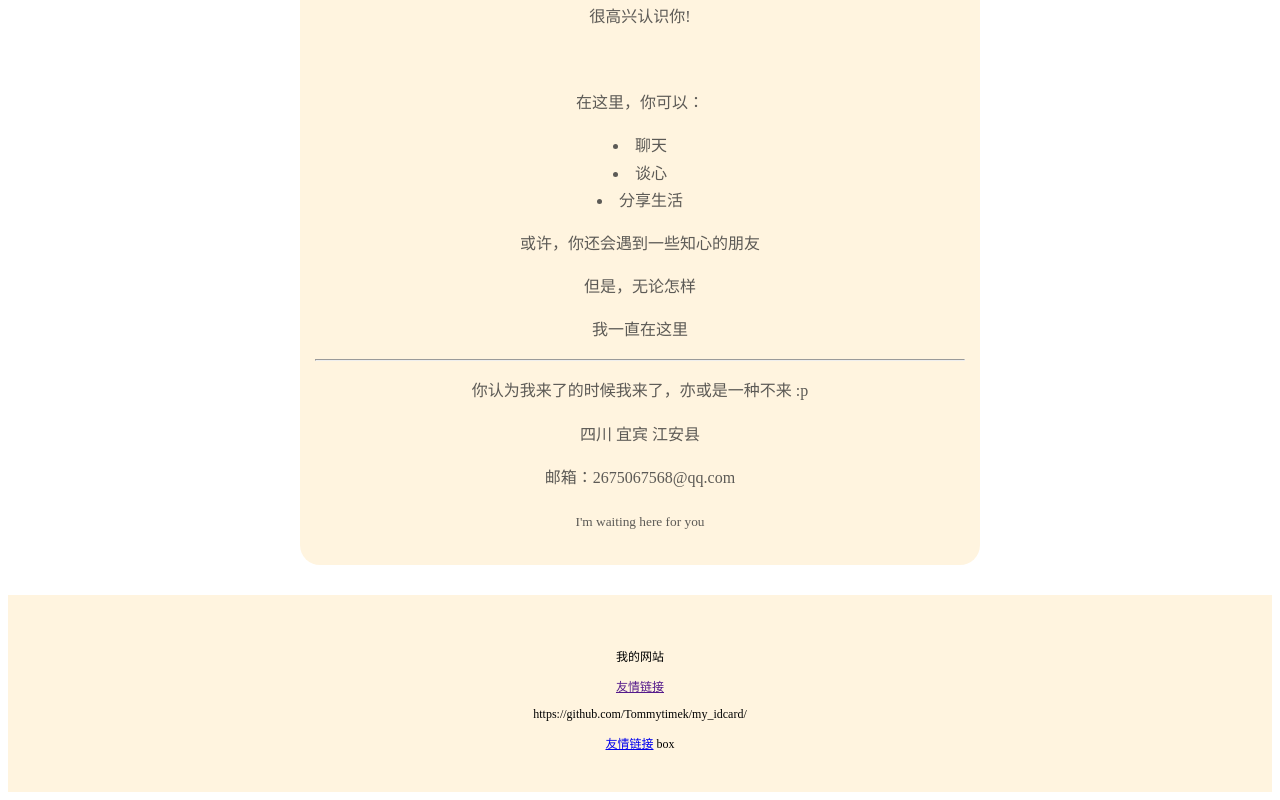
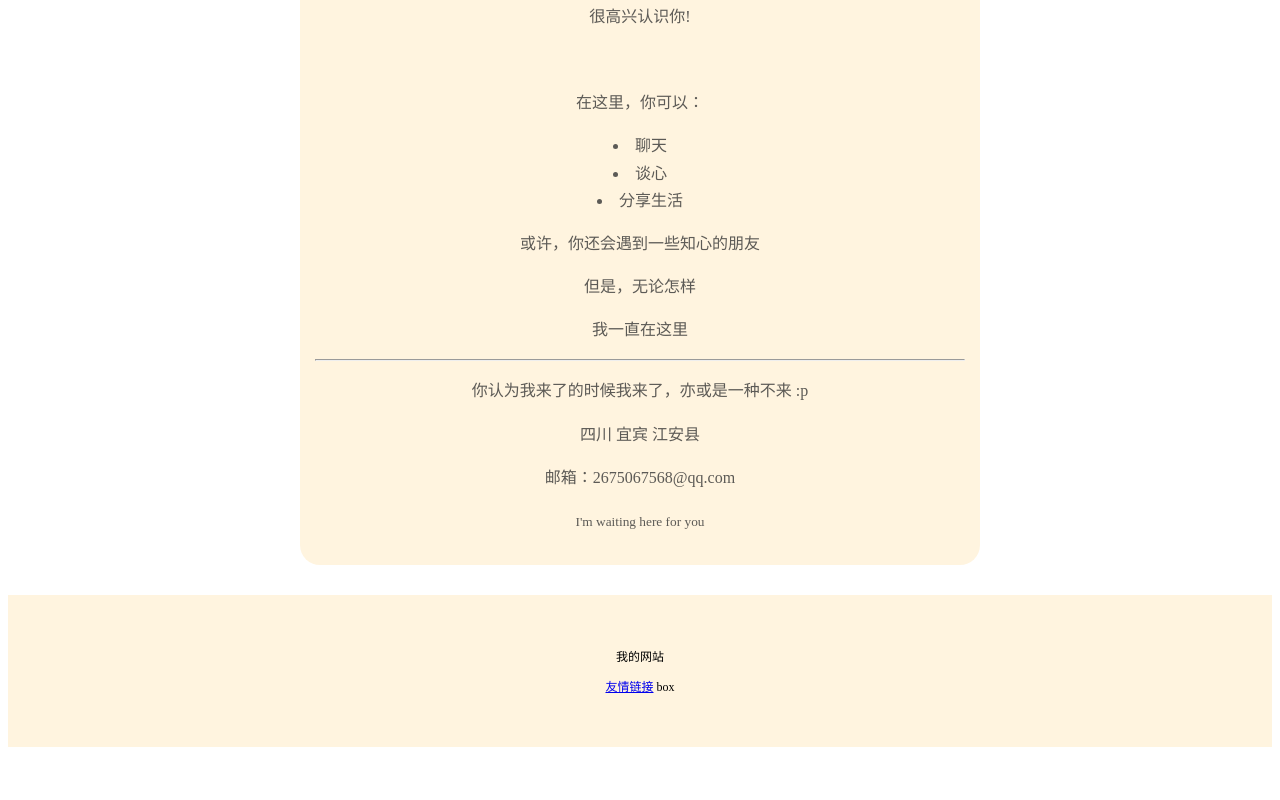
Before and after one commit to Tommytimek/my_idcard, a plain HTML site: page index.html in a window 1280 px wide. Shown: the part 477-1277 px from the top of the page. After the commit the page ends 1232 px from the top, so only its background shows below. Drawn offline with Linux system fonts and the light colour scheme.

Commit message:
修改
2023年1月1日11:21:09

```diff
--- a/index.html
+++ b/index.html
@@ -58,10 +58,8 @@
     <div id="ending" style="font-size: 12px">
         <p>我的网站</p>
         <p>
-        <a href="">友情链接</a>
-        <p>https://github.com/Tommytimek/my_idcard/</p>
-        <a href="https://github.com/Tommytimek/my_idcard/">友情链接</a>
-        <a hrer="https://github.com/Tommytimek/my_idcard/box.html">box</a>
+        <a href="https://tommytimek.github.io/my_idcard/">友情链接</a>
+        <a hrer="https://tommytimek.github.io/my_idcard/box.html/">box</a>
     </div>
 </body>
 
```
Also changed, not shown: box.html (+9 -1 lines).
